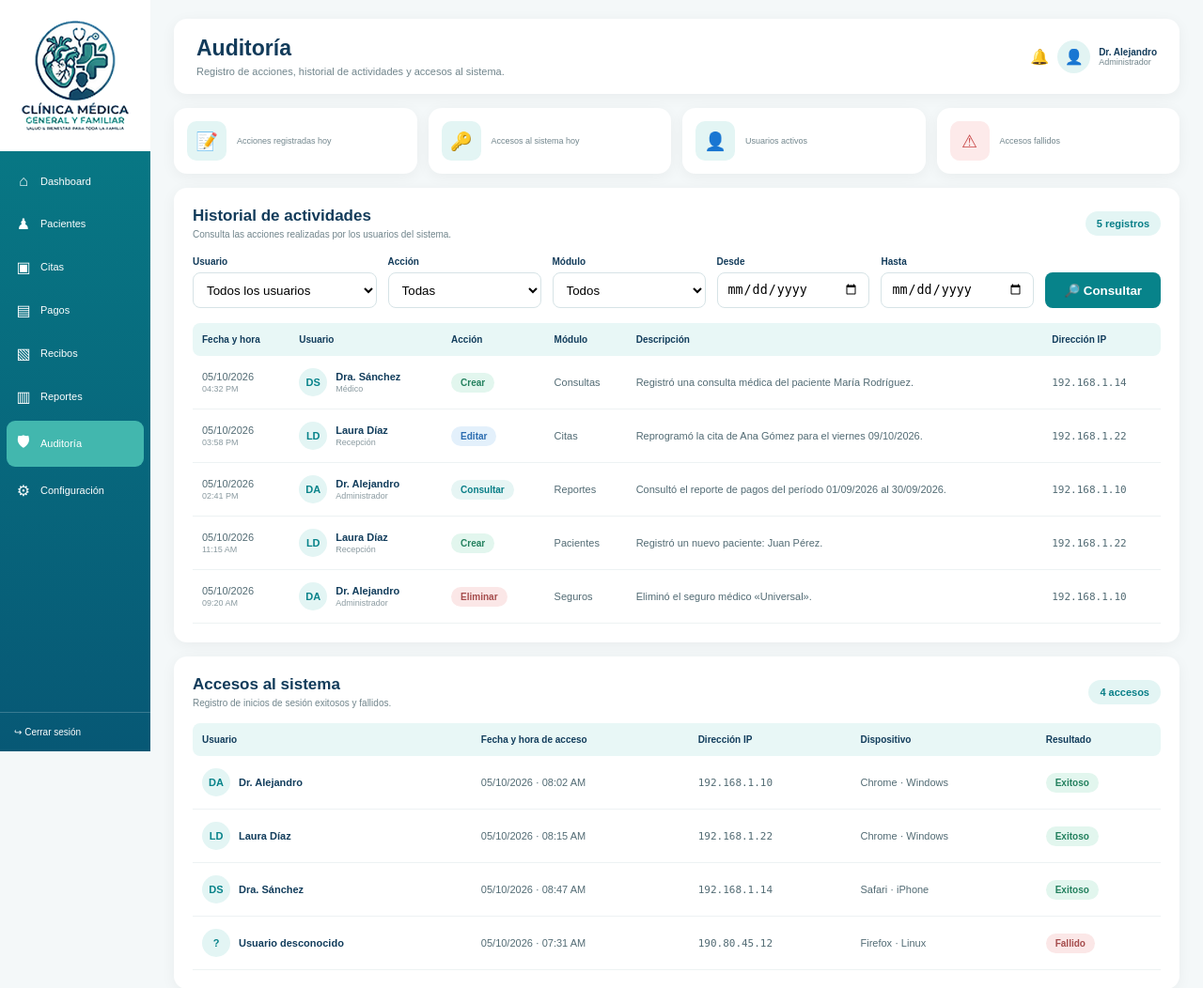
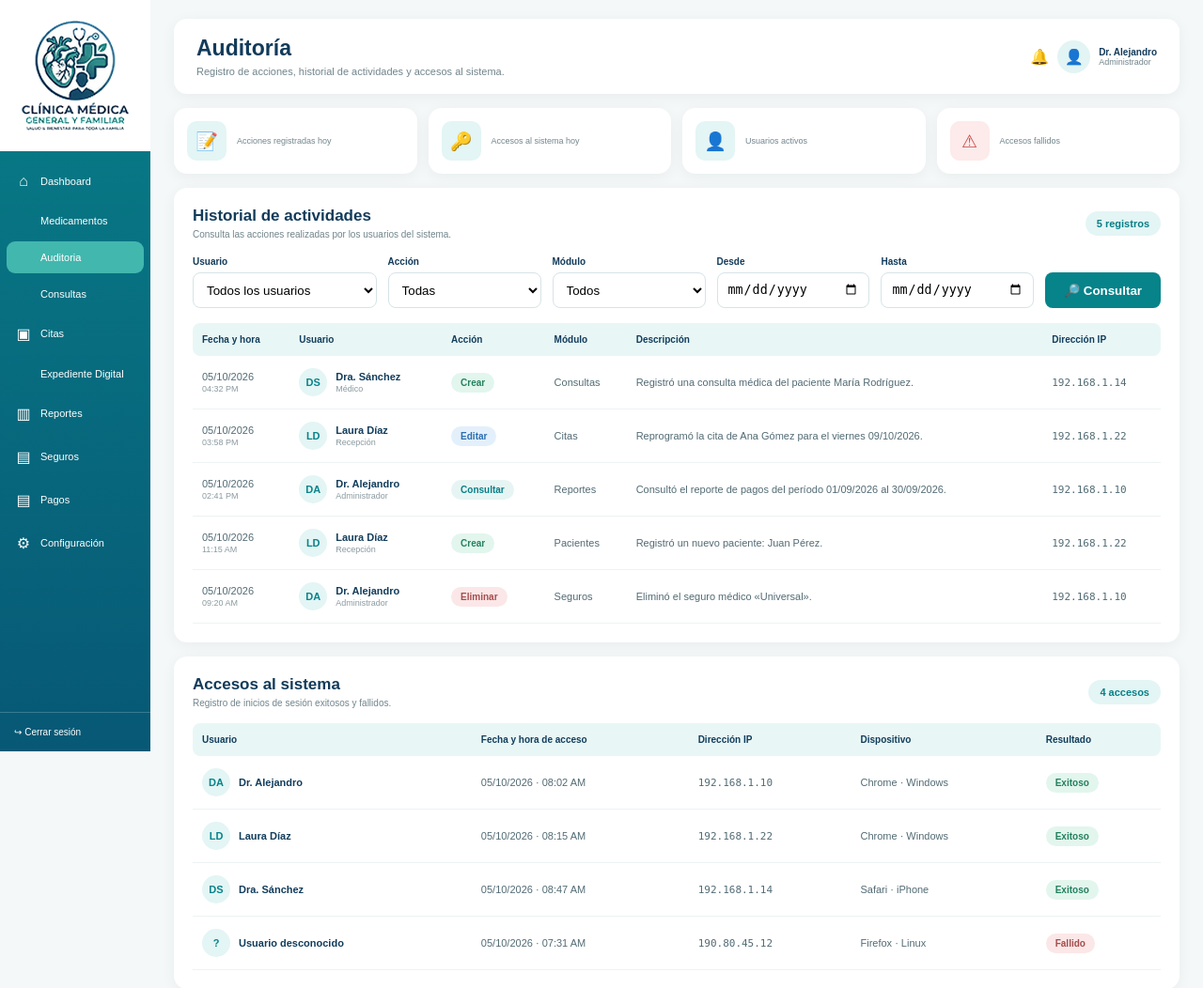
Before and after one commit to jordanibasilio264-afk/Proyecto, a Django app: page /auditoria/ in a window 1280 px wide. Shown: the top 1052 px of the page at 94% size. Run offline with Django 5.2, Linux system fonts and the light colour scheme.

Commit message:
Se arreglaron los link.

```diff
--- a/Clinica/apps/Auditoria/templates/auditoria.html
+++ b/Clinica/apps/Auditoria/templates/auditoria.html
@@ -37,39 +37,49 @@
 
         <nav class="menu">
 
-            <a href="#" class="opcion">
+            <a href="{% url 'dashboard' %}" class="opcion">
                 <span>⌂</span>
                 Dashboard
             </a>
 
-            <a href="#" class="opcion">
-                <span>♟</span>
-                Pacientes
+            <a href="{% url 'medicamentos' %}" class="opcion">
+                <span></span>
+                Medicamentos
             </a>
 
-            <a href="#" class="opcion">
+            <a href="{% url 'auditoria' %}" class="opcion activa">
+                <span></span>
+                Auditoria
+            </a>
+
+            <a href="{% url 'documentos' %}" class="opcion">
+                <span></span>
+                Consultas
+            </a>
+
+           <a href="{% url 'citas' %}" class="opcion">
                 <span>▣</span>
                 Citas
             </a>
 
-            <a href="#" class="opcion">
-                <span>▤</span>
-                Pagos
+            <a href="{% url 'expedientes' %}" class="opcion">
+                <span></span>
+                Expediente Digital
             </a>
 
-            <a href="#" class="opcion">
-                <span>▧</span>
-                Recibos
-            </a>
-
-            <a href="#" class="opcion">
+            <a href="{% url 'reportes' %}" class="opcion">
                 <span>▥</span>
                 Reportes
             </a>
 
-            <a href="#" class="opcion activa">
-                <span>🛡</span>
-                Auditoría
+            <a href="{% url 'seguros' %}" class="opcion">
+                <span>▤</span>
+                Seguros
+            </a>
+
+            <a href="{% url 'pagos' %}" class="opcion">
+                <span>▤</span>
+                Pagos
             </a>
 
             <a href="#" class="opcion">
--- a/Clinica/apps/Citas/templates/base.html
+++ b/Clinica/apps/Citas/templates/base.html
@@ -19,6 +19,8 @@
                 <nav class="menu">
                     <a href="{% url 'dashboard' %}" class="opcion"> <span>⌂</span> Dashboard</a>
                     <a href="{% url 'medicamentos' %}" class="opcion">Medicamentos</a>
+                    <a href="{% url 'auditoria' %}" class="opcion">Auditoria</a>
+                    <a href="{% url 'documentos' %}" class="opcion">Consultas</a>
                     <a href="{% url 'citas' %}" class="opcion activa"> <span>▣</span> Citas</a>
                     <a href="{% url 'expedientes' %}" class="opcion"> <span></span>Expediente Digital</a>
                     <a href="{% url 'reportes' %}" class="opcion"> <span>▥</span> Reportes</a>
--- a/Clinica/apps/Dashboard/templates/dashboard.html
+++ b/Clinica/apps/Dashboard/templates/dashboard.html
@@ -25,6 +25,12 @@
         </a>
         <a href="{% url 'medicamentos' %}" class="nav-item">
           <i class="nav-icon"></i> Medicamentos
+        </a>
+        <a href="{% url 'auditoria' %}" class="nav-item">
+          <i class="nav-icon"></i> Auditoria
+        </a>
+        <a href="{% url 'documentos' %}" class="nav-item">
+          <i class="nav-icon"></i> Consultas
         </a>
         <a href="{% url 'citas' %}" class="nav-item">
           <i class="nav-icon">▣</i> Citas
--- a/Clinica/apps/Expedientes/templates/expedientes.html
+++ b/Clinica/apps/Expedientes/templates/expedientes.html
@@ -24,6 +24,12 @@
         </a>
         <a href="{% url 'medicamentos' %}" class="nav-item">
           <i class="nav-icon"></i> Medicamentos
+        </a>
+        <a href="{% url 'auditoria' %}" class="nav-item">
+          <i class="nav-icon"></i> Auditoria
+        </a>
+        <a href="{% url 'documentos' %}" class="nav-item">
+          <i class="nav-icon"></i> Consultas
         </a>
         <a href="{% url 'citas' %}" class="nav-item">
           <i class="nav-icon">▣</i> Citas
```
Also changed, not shown: Clinica/apps/Notificaciones/templates/notificaciones.html (+10 -0 lines), Clinica/apps/Reportes/templates/reportes.html (+10 -0 lines), Clinica/apps/SegurosMedicos/templates/Seguros.html (+12 -2 lines), Clinica/apps/pagos/templates/pagos.html (+10 -0 lines).
